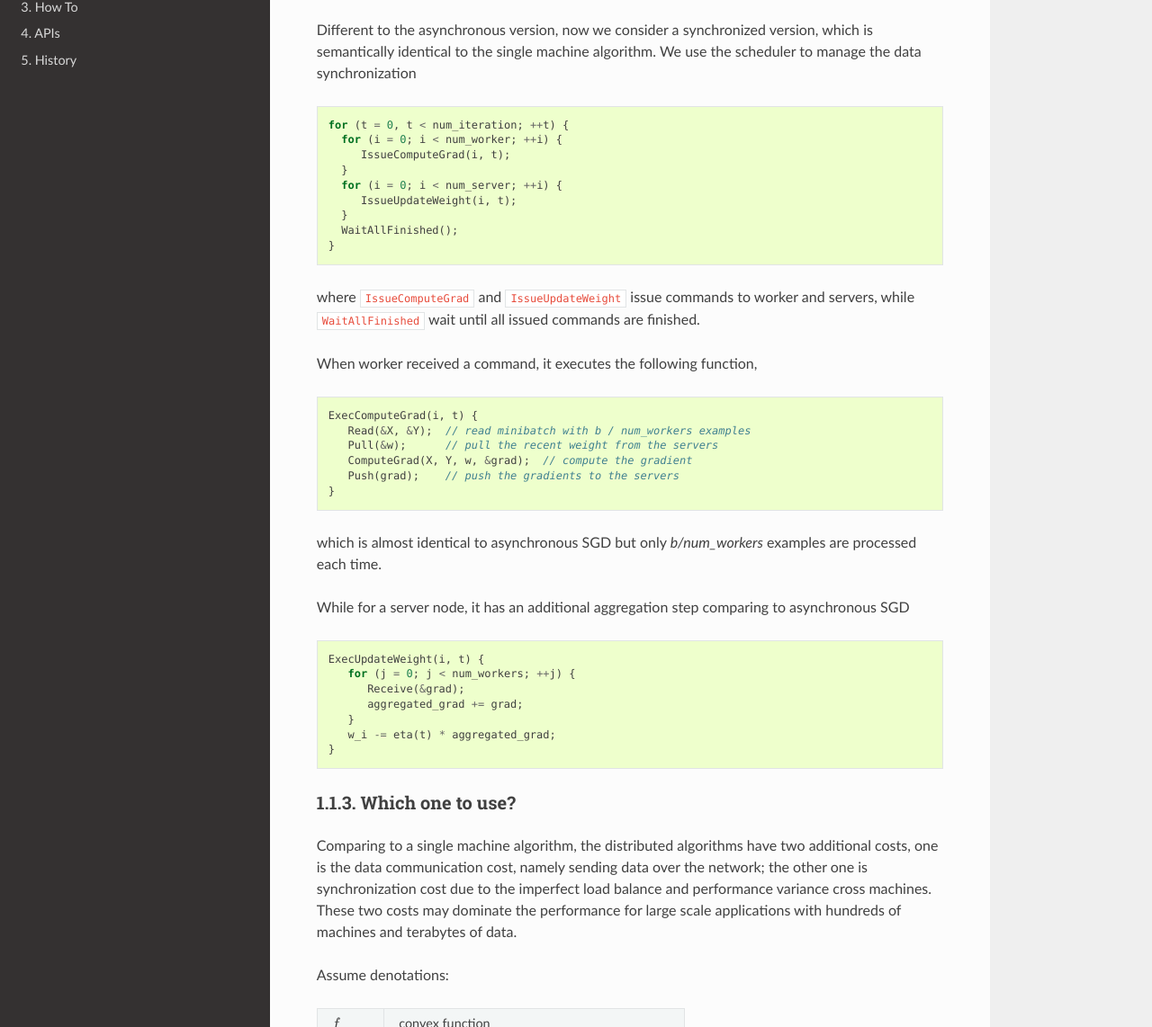
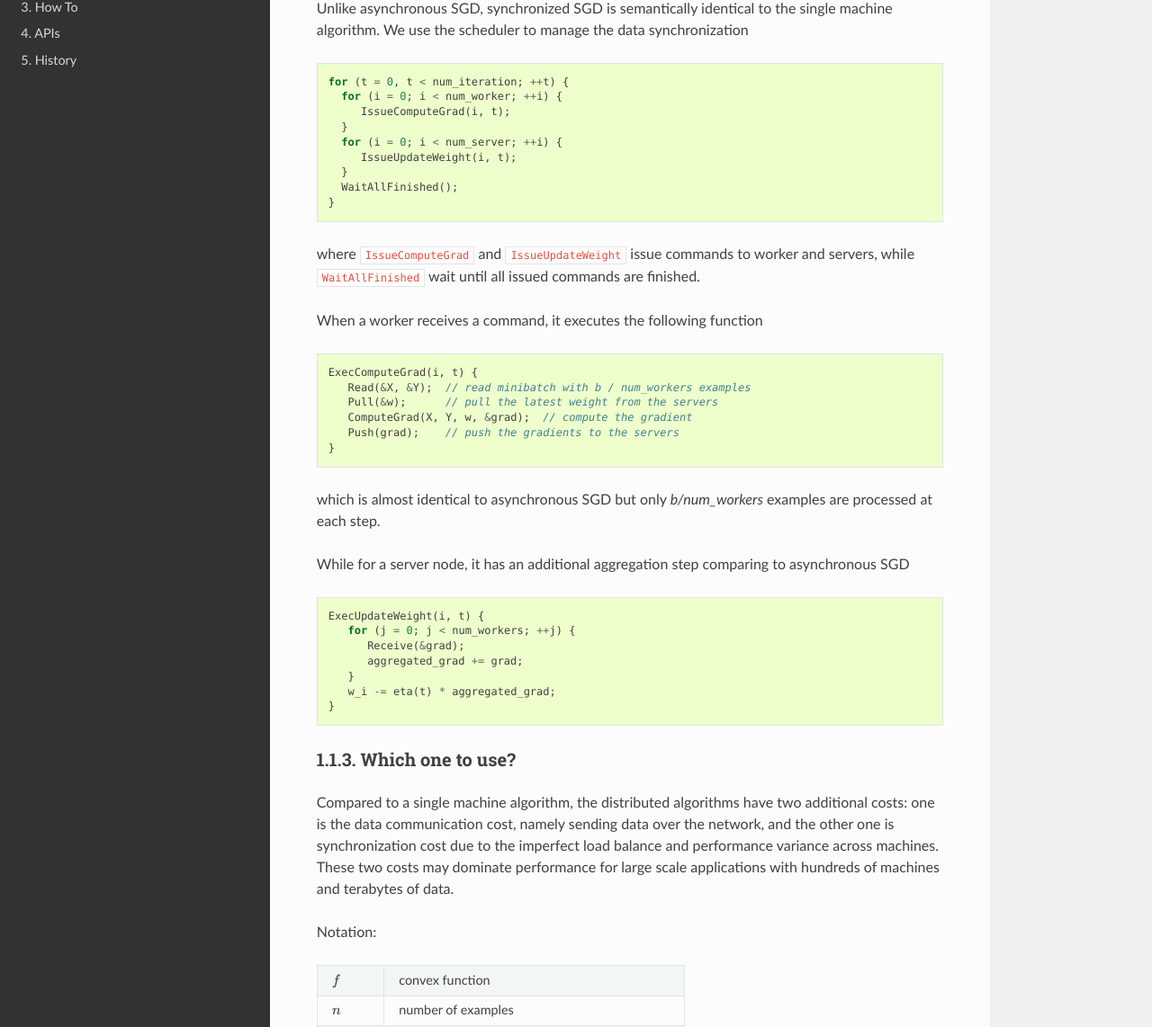
Before and after one commit to dmlc/ps-lite, a Sphinx documentation site: the page built from docs/overview.md, in a window 1280 px wide and 1400 px high, scrolled down 2116 px. Shown: the part 258-1400 px from the top of the window at 90% size. Built offline with Sphinx 7.4.7 and the Read the Docs theme 2.0.0, drawn with Linux system fonts in a browser that asks for light colours; some of the changed text lies outside the part shown.

Commit message:
minor doc fixes

````diff
--- a/docs/overview.md
+++ b/docs/overview.md
@@ -1,19 +1,19 @@
 # Overview
 
-The parameter server aims for high-performance distributed machine learning
-applications. In this framework, multiple nodes runs over multiple machines to
+The parameter server model supports high-performance distributed machine learning
+applications. In this framework, multiple nodes run over multiple machines to
 solve machine learning problems.
-There are often a single schedule node, and several worker and servers nodes.
+There is often a single scheduler node, and several worker and server nodes.
 
 ![ps arch](https://raw.githubusercontent.com/dmlc/dmlc.github.io/master/img/ps-arch.png)
 
-- **Worker**. A worker node performs the main computations such as reading the data and
+- **Worker**. A worker node performs the main computations of reading data and
   computing the gradient. It communicates with the server nodes via `push` and
   `pull`. For example, it pushes the computed gradient to the servers, or pulls
   the recent model from them.
 
-- **Server.** A server node maintains and updates the model weights. Each node maintains only a part
-  of the model.
+- **Server.** A server node maintains and updates the model weights. Each node
+  maintains only a segment of the model weights.
 
 - **Scheduler.** The scheduler node monitors the aliveness of other nodes. It can
   be also used to send control signals to other nodes and collect their
@@ -27,10 +27,10 @@ Assume we are going to solve the following
 .. math::
   \min_w \sum_{i=1}^n f(x_i, y_i, w)
 ```
-where *(y<sub>i</sub>, x<sub>i</sub>)* are example pairs and *w* is the weight.
+where *(y<sub>i</sub>, x<sub>i</sub>)* are example pairs and *w* denotes model weights.
 
-We consider solve the above problem by minibatch stochastic gradient descent
-(SGD) with batch size *b*. At time *t*, this algorithm first randomly picks up
+We consider solving the above problem by minibatch stochastic gradient descent
+(SGD) with batch size *b*. At step *t*, this algorithm first randomly picks up
 *b* examples, and then updates the weight *w* by
 ```eval_rst
 .. math::
@@ -42,9 +42,8 @@ distributed optimization algorithm in ps-lite.
 
 ### Asynchronous SGD
 
-In the first example, we extend SGD into asynchronous SGD.  We let the servers
-maintain *w*, where server *k* gets the *k*-th segment of *w*, denoted by
-*w<sub>k<\sub>*. Once received gradient from a worker, the server *k* will
+The servers maintain model weights *w*, where server *k* gets the *k*-th segment of *w*, denoted by
+*w<sub>k</sub>*. Once received gradient from a worker, the server *k* will
 update the weight it maintained:
 
 ```c++
@@ -55,33 +54,32 @@ while (Received(&grad)) {
 }
 ```
 where the function `received` returns if received gradient from any worker
-node, and `eta` returns the learning rate at time *t*.
+node, and `eta` returns the learning rate at step *t*.
 
-While for a worker, each time it dose four things
+A worker at each step does four things
 
 ```c++
 Read(&X, &Y);  // read a minibatch X and Y
-Pull(&w);      // pull the recent weight from the servers
+Pull(&w);      // pull the latest weight from the servers
 ComputeGrad(X, Y, w, &grad);  // compute the gradient
 Push(grad);    // push the gradients to the servers
 ```
-where ps-lite will provide function `push` and `pull` which will communicate
+where ps-lite will provide functions `push` and `pull` which will communicate
 with servers with the right part of data.
 
-Note that asynchronous SGD is semantically different the single machine
-version. Since there is no communication between workers, so it is possible that
+Note that asynchronous SGD is semantically different from the single machine
+version. Since there is no communication between workers, it is possible that
 the weight is updated while one worker is calculating the gradients. In other
 words, each worker may used the **delayed** weights. The following figure
-shows the communication with 2 server nodes and 3 worker nodes.
+shows communication between 2 server nodes and 3 worker nodes.
 
 <img src="https://raw.githubusercontent.com/dmlc/web-data/master/ps-lite/async_sgd.png"  width=500 />
 
 
 ### Synchronized SGD
 
-Different to the asynchronous version, now we consider a synchronized version,
-which is semantically identical to the single machine algorithm. We use the
-scheduler to manage the data synchronization
+Unlike asynchronous SGD, synchronized SGD is semantically identical to the single
+machine algorithm. We use the scheduler to manage the data synchronization
 
 ```c++
 for (t = 0, t < num_iteration; ++t) {
@@ -98,17 +96,17 @@ for (t = 0, t < num_iteration; ++t) {
 where `IssueComputeGrad` and `IssueUpdateWeight` issue commands to worker and
 servers, while `WaitAllFinished` wait until all issued commands are finished.
 
-When worker received a command, it executes the following function,
+When a worker receives a command, it executes the following function
 ```c++
 ExecComputeGrad(i, t) {
    Read(&X, &Y);  // read minibatch with b / num_workers examples
-   Pull(&w);      // pull the recent weight from the servers
+   Pull(&w);      // pull the latest weight from the servers
    ComputeGrad(X, Y, w, &grad);  // compute the gradient
    Push(grad);    // push the gradients to the servers
 }
 ```
 which is almost identical to asynchronous SGD but only *b/num_workers* examples
-are processed each time.
+are processed at each step.
 
 While for a server node, it has an additional aggregation step comparing to
 asynchronous SGD
@@ -125,14 +123,14 @@ ExecUpdateWeight(i, t) {
 
 ### Which one to use?
 
-Comparing to a single machine algorithm, the distributed algorithms have two
-additional costs, one is the data communication cost, namely sending data over
-the network; the other one is synchronization cost due to the imperfect load
-balance and performance variance cross machines. These two costs may dominate
-the performance for large scale applications with hundreds of machines and
+Compared to a single machine algorithm, the distributed algorithms have two
+additional costs: one is the data communication cost, namely sending data over
+the network, and the other one is synchronization cost due to the imperfect load
+balance and performance variance across machines. These two costs may dominate
+performance for large scale applications with hundreds of machines and
 terabytes of data.
 
-Assume denotations:
+Notation:
 ```eval_rst
 ======================== ===
 :math:`{f}`              convex function
````
Also changed, not shown: other parts of docs/overview.md (+1 -1 lines), docs/index.md (+1 -1 lines).
